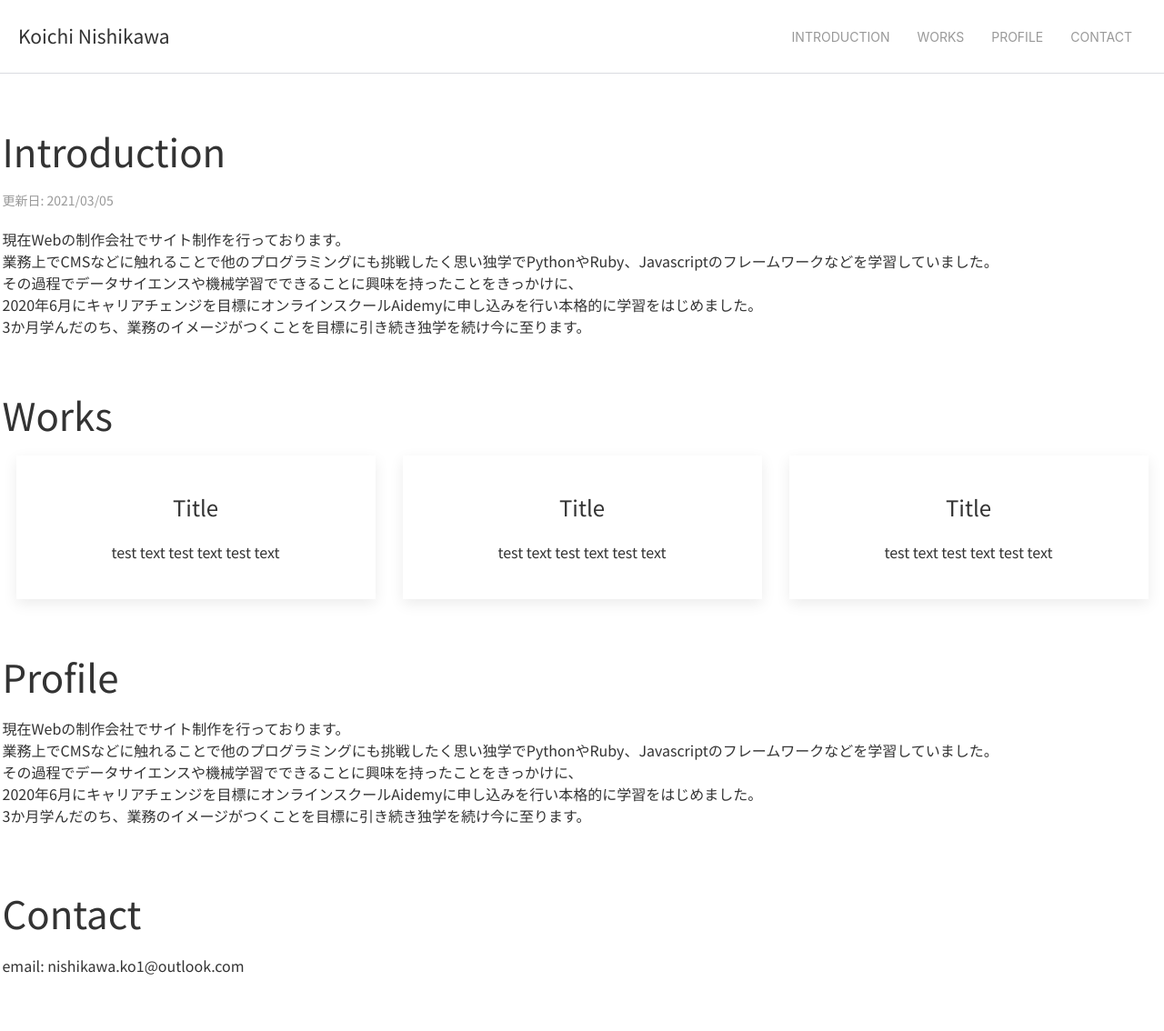
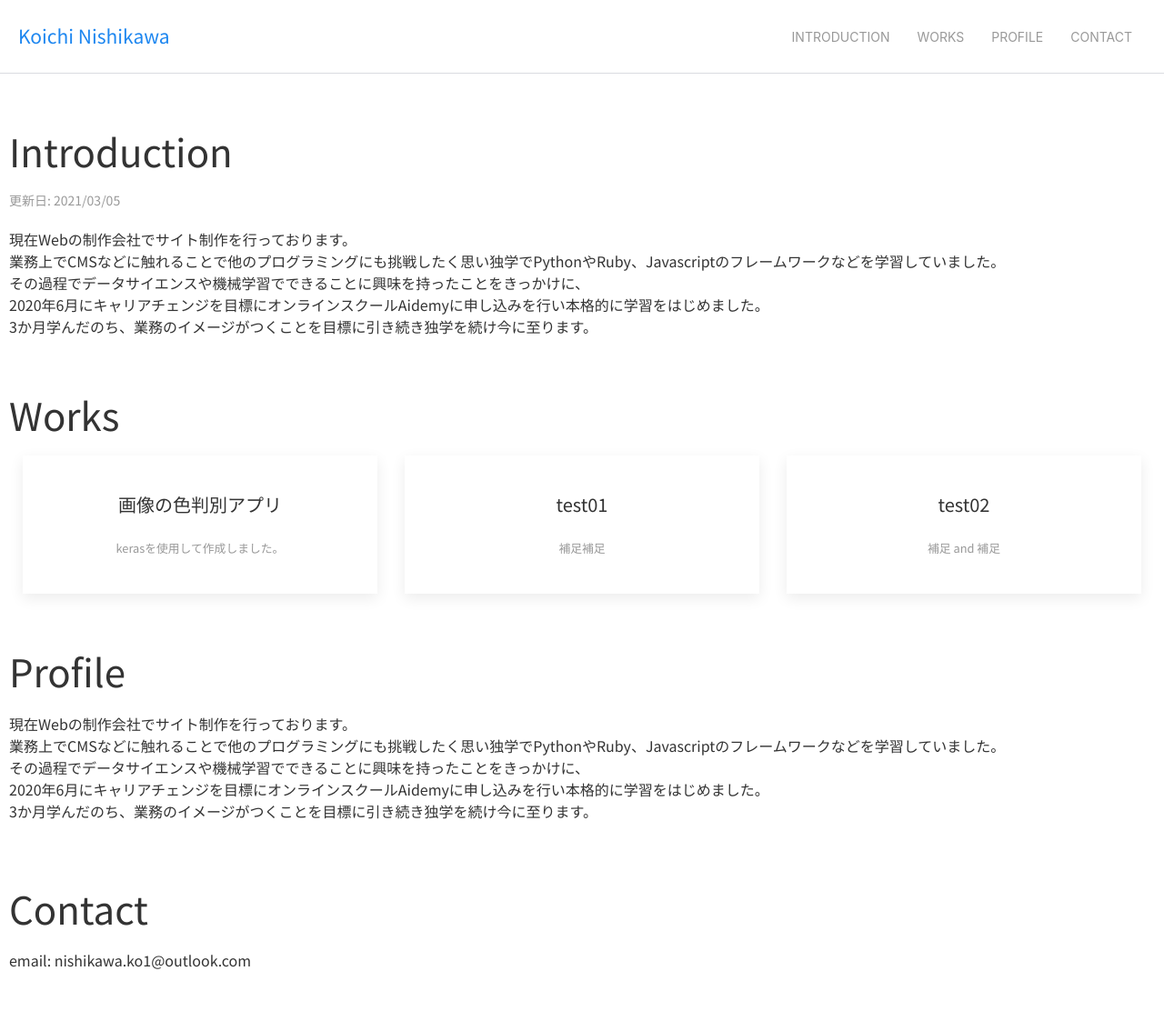
Before and after one commit to koichini/herokuMyFlask, a Flask app: page / in a window 1280 px wide. Shown: the whole page at 91% size. After the commit the page ends 1066 px from the top, so only its background shows below. Run offline with Flask 2, Linux system fonts and the light colour scheme.

Commit message:
color app調整

```diff
--- a/app.py
+++ b/app.py
@@ -9,6 +9,7 @@ from PIL import Image
 
 
 classes = ["red", "blue", "yellow", "green", "purple"]
+colors = ["赤い", "青い", "黄色い", "緑の", "紫の"]
 num_classes = len(classes)
 image_size = 50
 
@@ -21,11 +22,15 @@ app.config['UPLOAD_FOLDER'] = UPLOAD_FOLDER
 def allowed_file(filename):
     return '.' in filename and filename.rsplit('.', 1)[1].lower() in ALLOWED_EXTENSIONS
 
+def color_name(l, x, default=False):
+    index_num = l.index(x) if x in l else default
+    return colors[index_num]
+
 @app.route('/', methods=['GET', 'POST'])
 def index():
     return render_template('index.html')
 
-@app.route('/test', methods=['GET', 'POST'])
+@app.route('/color', methods=['GET', 'POST'])
 def upload_file():
     if request.method == 'POST':
         if 'file' not in request.files:
@@ -54,10 +59,12 @@ def upload_file():
             predicted = result.argmax()
             percentage = int(result[predicted] * 100)
 
-            return render_template('result.html', title='結果ページ', predicted=classes[predicted], percentage=str(
+            result_name = color_name(classes, classes[predicted])
+
+            return render_template('result.html', title='結果ページ', predicted=result_name, percentage=str(
                 percentage))
 
-    return render_template('main.html', title='投稿ページ')
+    return render_template('color.html', title='投稿ページ')
 
 
 @app.route('/uploads/<filename>')
--- a/static/css/style.css
+++ b/static/css/style.css
@@ -19,12 +19,18 @@ header nav {
 
 main {
   max-width: 1275px;
-  width: 100%;
-  margin: 60px auto; }
+  width: calc(100% - 20px);
+  margin: 60px auto;
+  padding: 0 10px; }
   main .uk-grid-small {
     padding-right: 15px; }
 
 section, article {
   margin-bottom: 60px; }
 
+#works a {
+  transition: all 0.2s ease; }
+  #works a:hover {
+    opacity: 0.7; }
+
 /*# sourceMappingURL=style.css.map */
--- a/static/css/style.scss
+++ b/static/css/style.scss
@@ -28,8 +28,9 @@ header {
 
 main {
   max-width: 1275px;
-  width: 100%;
+  width: calc(100% - 20px);
   margin: 60px auto;
+  padding: 0 10px;
   .uk-grid-small {
     padding-right: 15px;
   }
@@ -38,3 +39,12 @@ main {
 section, article {
   margin-bottom: 60px;
 }
+
+#works {
+  a {
+    transition: all 0.2s ease;
+    &:hover {
+      opacity: 0.7;
+    }
+  }
+}
--- /dev/null
+++ b/static/js/index.js
@@ -0,0 +1,10 @@
+$(function(){
+  $('a[href^="#"]').click(function(){
+    let speed = 500;
+    let href= $(this).attr("href");
+    let target = $(href == "#" || href == "" ? 'html' : href);
+    let position = target.offset().top;
+    $("html, body").animate({scrollTop:position}, speed, "swing");
+    return false;
+  });
+});
--- a/templates/index.html
+++ b/templates/index.html
@@ -18,21 +18,21 @@
         <h2 class="uk-article-title">Works</h2>
         <div class="uk-grid-small uk-child-width-expand@s uk-text-center" uk-grid>
             <div>
+                <a href="./color" class="uk-card uk-card-default uk-card-body">
+                    <h4>画像の色判別アプリ</h4>
+                    <p><small class="uk-text-muted">kerasを使用して作成しました。</small></p>
+                </a>
+            </div>
+            <div>
                 <div class="uk-card uk-card-default uk-card-body">
-                    <h3>Title</h3>
-                    <p>test text test text test text</p>
+                    <h4>test01</h4>
+                    <p><small class="uk-text-muted">補足補足</small></p>
                 </div>
             </div>
             <div>
                 <div class="uk-card uk-card-default uk-card-body">
-                    <h3>Title</h3>
-                    <p>test text test text test text</p>
-                </div>
-            </div>
-            <div>
-                <div class="uk-card uk-card-default uk-card-body">
-                    <h3>Title</h3>
-                    <p>test text test text test text</p>
+                    <h4>test02</h4>
+                    <p><small class="uk-text-muted">補足 and 補足</small></p>
                 </div>
             </div>
         </div>
--- a/templates/layout.html
+++ b/templates/layout.html
@@ -18,15 +18,15 @@
     <header>
         <nav class="uk-navbar-container" uk-navbar>
             <div class="uk-navbar-left">
-                <h1>Koichi Nishikawa</h1>
+                <h1><a href="/">Koichi Nishikawa</a></h1>
             </div>
 
             <div class="uk-navbar-right">
                 <ul class="uk-navbar-nav">
-                    <li><a href="#intro">Introduction</a></li>
-                    <li><a href="#works">Works</a></li>
-                    <li><a href="#profile">Profile</a></li>
-                    <li><a href="#contact">Contact</a></li>
+                    <li><a href="/#intro">Introduction</a></li>
+                    <li><a href="/#works">Works</a></li>
+                    <li><a href="/#profile">Profile</a></li>
+                    <li><a href="/#contact">Contact</a></li>
                 </ul>
             </div>
         </nav>
@@ -35,5 +35,7 @@
     {% block content %}
     {% endblock %}
 
+    <script type="text/javascript" src="https://code.jquery.com/jquery-3.4.1.min.js"></script>
+    <script type="text/javascript" src="{{ url_for('static',filename='js/index.js') }}"></script>
 </body>
 </html>
--- a/templates/result.html
+++ b/templates/result.html
@@ -1,4 +1,7 @@
 {% extends "layout.html" %}
 {% block content %}
-<p>{{ percentage }}%で{{ predicted }}だと思います。</p>
+    <main>
+{#        <h4>{{ percentage }}%で{{ predicted }}だと思います。</h4>#}
+        <h4>送っていただいたファイルは{{ predicted }}画像です。</h4>
+    </main>
 {% endblock %}
```
Also changed, not shown: templates/color.html (added, +13 -0 lines), templates/main.html (deleted, +0 -8 lines), uploads/redflower.jpg (added), 1 other file.
